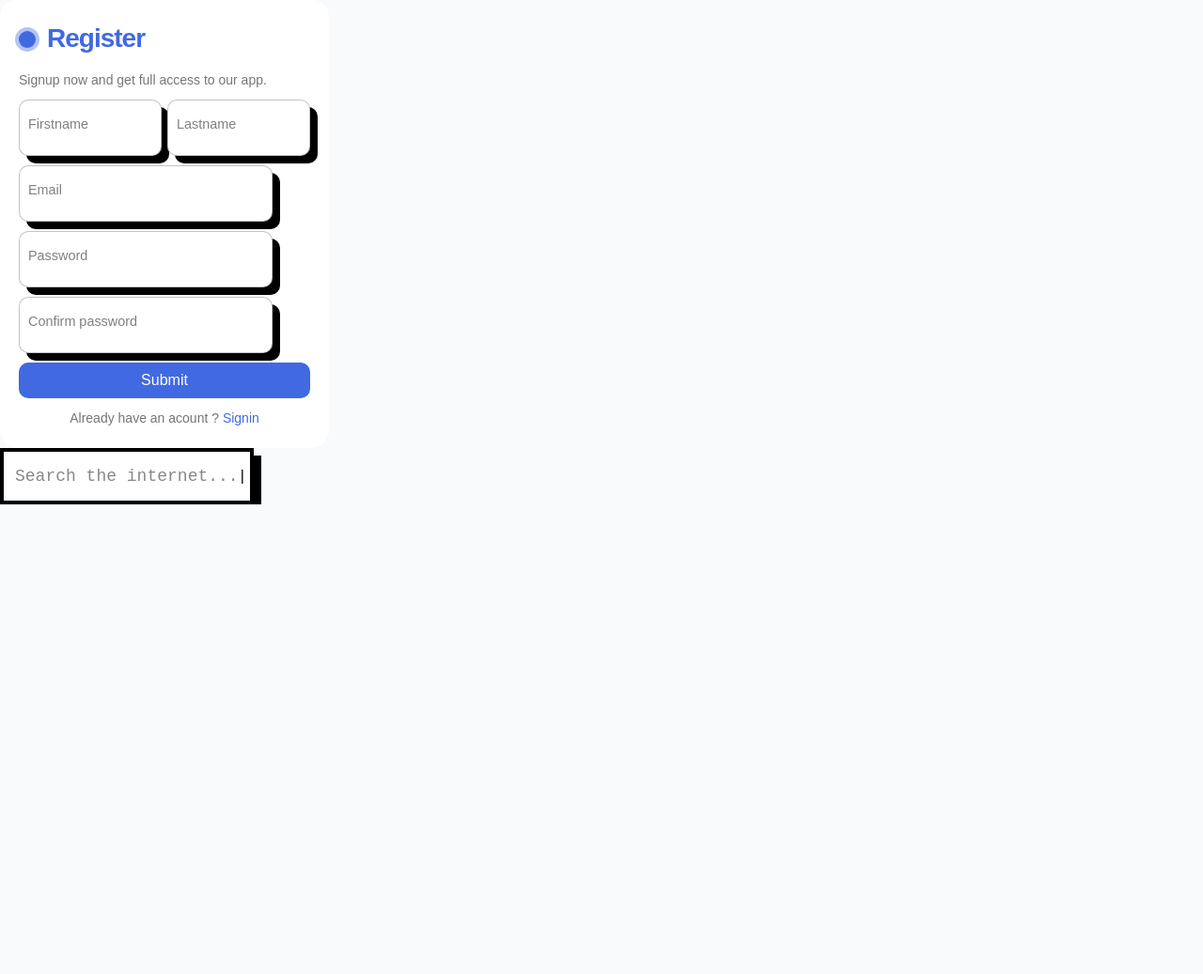
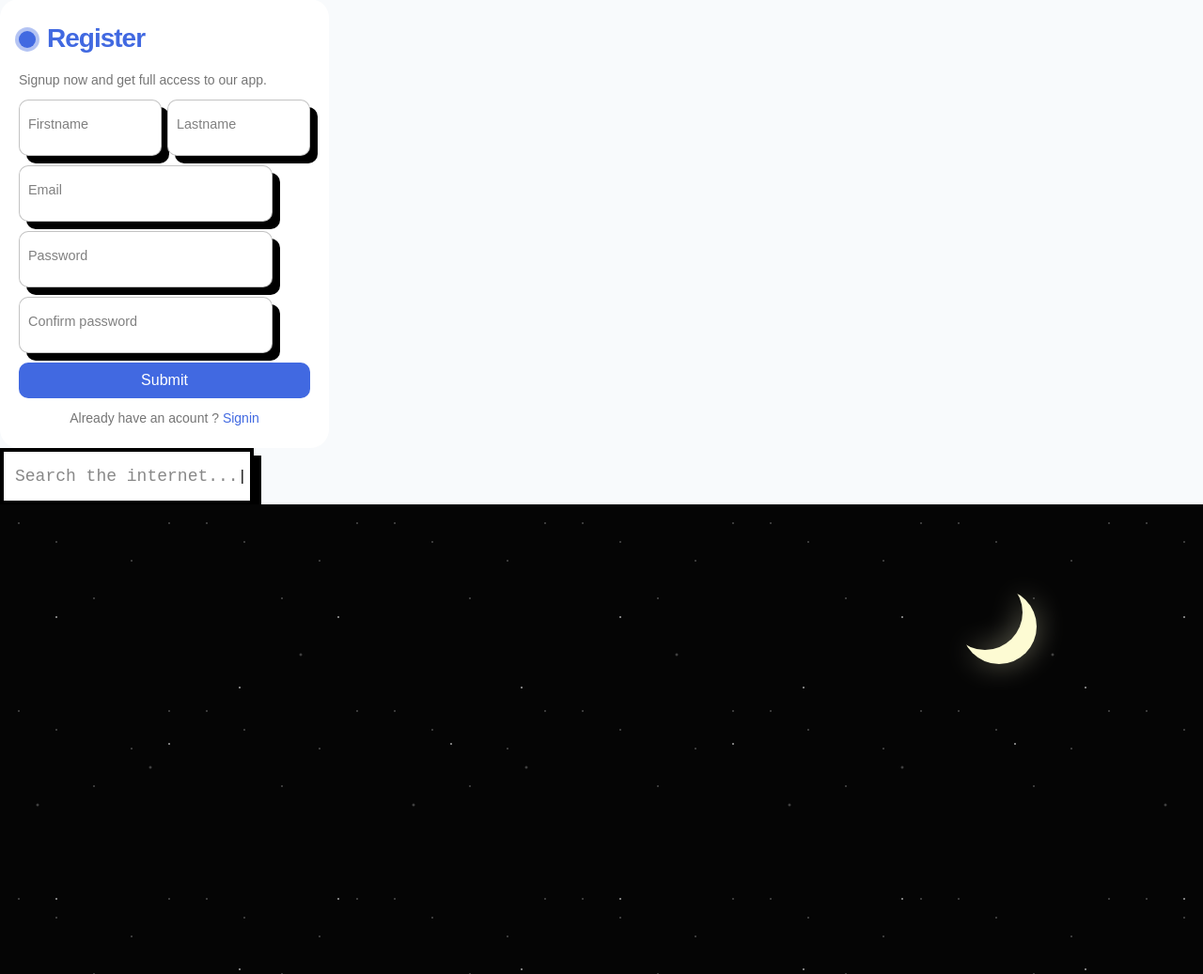
Before and after one commit to Mack-0409/ecommerce-website, a Django app: template myproject/templates/index.html in a window 1280 px wide. Shown: the part 4415-5452 px from the top of the page at 94% size. Before the commit the page ends 4952 px from the top, so only its background shows below. Run offline with Django 5.2, Linux system fonts and the light colour scheme; the template is opened without the code that fills it, so the values that code supplies are empty; some libraries are stand-ins or nearby versions.

Commit message:
Update style.css

```diff
--- a/myproject/static/css/style.css
+++ b/myproject/static/css/style.css
@@ -1298,3 +1298,151 @@ a {
   letter-spacing: 1px;
   text-shadow: 0px 0px 0 #000;
 }
+
+/* ------------------------------------------------------------------------------------------------------------------------------------------------------------------------------------------------------------------------------------------- */
+
+/* From Uiverse.io by kiranmayee-abbireddy */
+.uiverse-midnight-sky {
+  margin: 0;
+  padding: 0;
+  box-sizing: border-box;
+  width: 100%;
+  height: 100%;
+  min-height: 500px;
+  overflow: hidden;
+  background-color: #050505;
+  position: relative;
+  display: flex;
+  align-items: center;
+  justify-content: center;
+}
+
+/* Base Sky Layer */
+.uiverse-midnight-sky .sky-canvas {
+  width: 100%;
+  height: 100%;
+  position: absolute;
+  inset: 0;
+  background: #050505;
+}
+
+/* Generic star layer style */
+.uiverse-midnight-sky .stars {
+  position: absolute;
+  inset: 0;
+  background-repeat: repeat;
+  pointer-events: none;
+}
+
+/* Layer 1: Small fast twinkling stars - High density */
+.uiverse-midnight-sky .stars-1 {
+  background-image: radial-gradient(1px 1px at 10% 10%, #fff, transparent),
+    radial-gradient(1px 1px at 30% 20%, #fff, transparent),
+    radial-gradient(1px 1px at 50% 50%, #fff, transparent),
+    radial-gradient(1px 1px at 70% 30%, #fff, transparent),
+    radial-gradient(1px 1px at 90% 10%, #fff, transparent);
+  background-size: 200px 200px;
+  animation: twinkle 3s ease-in-out infinite;
+}
+
+/* Layer 2: Medium slower twinkling stars */
+.uiverse-midnight-sky .stars-2 {
+  background-image: radial-gradient(1.5px 1.5px at 20% 40%, #fff, transparent),
+    radial-gradient(1.5px 1.5px at 60% 85%, #fff, transparent),
+    radial-gradient(1.5px 1.5px at 85% 65%, #fff, transparent);
+  background-size: 300px 300px;
+  animation: twinkle 5s ease-in-out infinite 1s;
+}
+
+/* Layer 3: Larger, very slow twinkling stars */
+.uiverse-midnight-sky .stars-3 {
+  background-image: radial-gradient(2px 2px at 40% 70%, #fff, transparent),
+    radial-gradient(2px 2px at 10% 80%, #fff, transparent),
+    radial-gradient(2px 2px at 80% 40%, #fff, transparent);
+  background-size: 400px 400px;
+  animation: twinkle 7s ease-in-out infinite 2s;
+}
+
+/* Meteor / Shooting Star Layer */
+.uiverse-midnight-sky .meteor {
+  position: absolute;
+  width: 2px;
+  height: 2px;
+  background: #fff;
+  border-radius: 50%;
+  box-shadow: 0 0 10px 2px rgba(255, 255, 255, 0.5);
+  opacity: 0;
+  pointer-events: none;
+}
+
+/* Meteor Tail */
+.uiverse-midnight-sky .meteor::after {
+  content: "";
+  position: absolute;
+  top: 50%;
+  transform: translateY(-50%);
+  width: 80px;
+  height: 1px;
+  background: linear-gradient(90deg, #fff, transparent);
+}
+
+/* Meteor Instances with staggered starts */
+.uiverse-midnight-sky .m1 {
+  top: 10%;
+  left: 110%;
+  animation: shoot 8s linear infinite;
+}
+.uiverse-midnight-sky .m2 {
+  top: 30%;
+  left: 110%;
+  animation: shoot 12s linear infinite 4s;
+}
+.uiverse-midnight-sky .m3 {
+  top: 50%;
+  left: 110%;
+  animation: shoot 10s linear infinite 2s;
+}
+
+/* The Moon */
+.uiverse-midnight-sky .moon {
+  position: absolute;
+  top: 15%;
+  right: 15%;
+  width: 80px;
+  height: 80px;
+  border-radius: 50%;
+  background: transparent;
+  box-shadow: 15px 15px 0 0 #fdfbd3;
+  filter: drop-shadow(0 0 15px rgba(253, 251, 211, 0.4));
+  z-index: 10;
+}
+
+/* Twinkle Animation */
+@keyframes twinkle {
+  0%,
+  100% {
+    opacity: 1;
+  }
+  50% {
+    opacity: 0.2;
+  }
+}
+
+/* Shooting Star Animation - Using % instead of vw/vh */
+@keyframes shoot {
+  0% {
+    transform: translateX(0) translateY(0) rotate(-35deg);
+    opacity: 0;
+  }
+  5% {
+    opacity: 1;
+  }
+  15% {
+    transform: translateX(-1500px) translateY(1000px) rotate(-35deg);
+    opacity: 0;
+  }
+  100% {
+    transform: translateX(-1500px) translateY(1000px) rotate(-35deg);
+    opacity: 0;
+  }
+}
```
